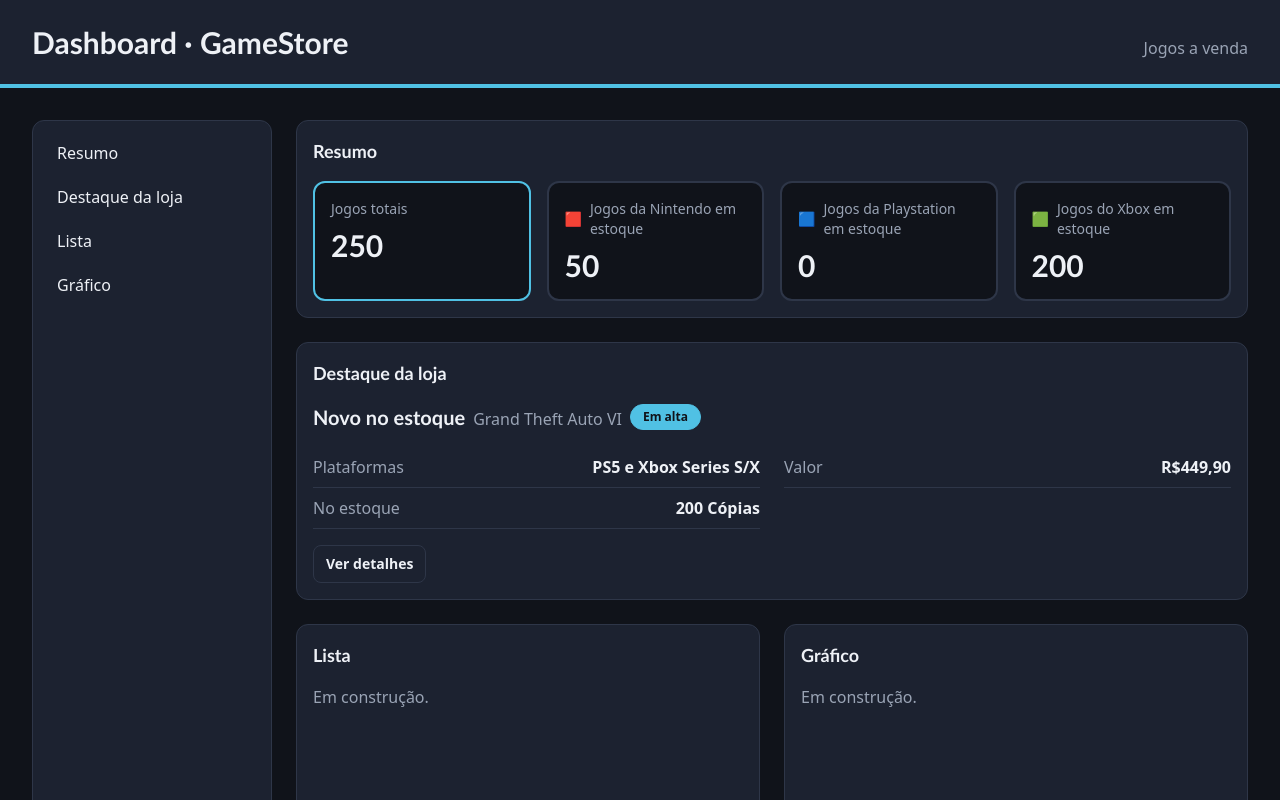
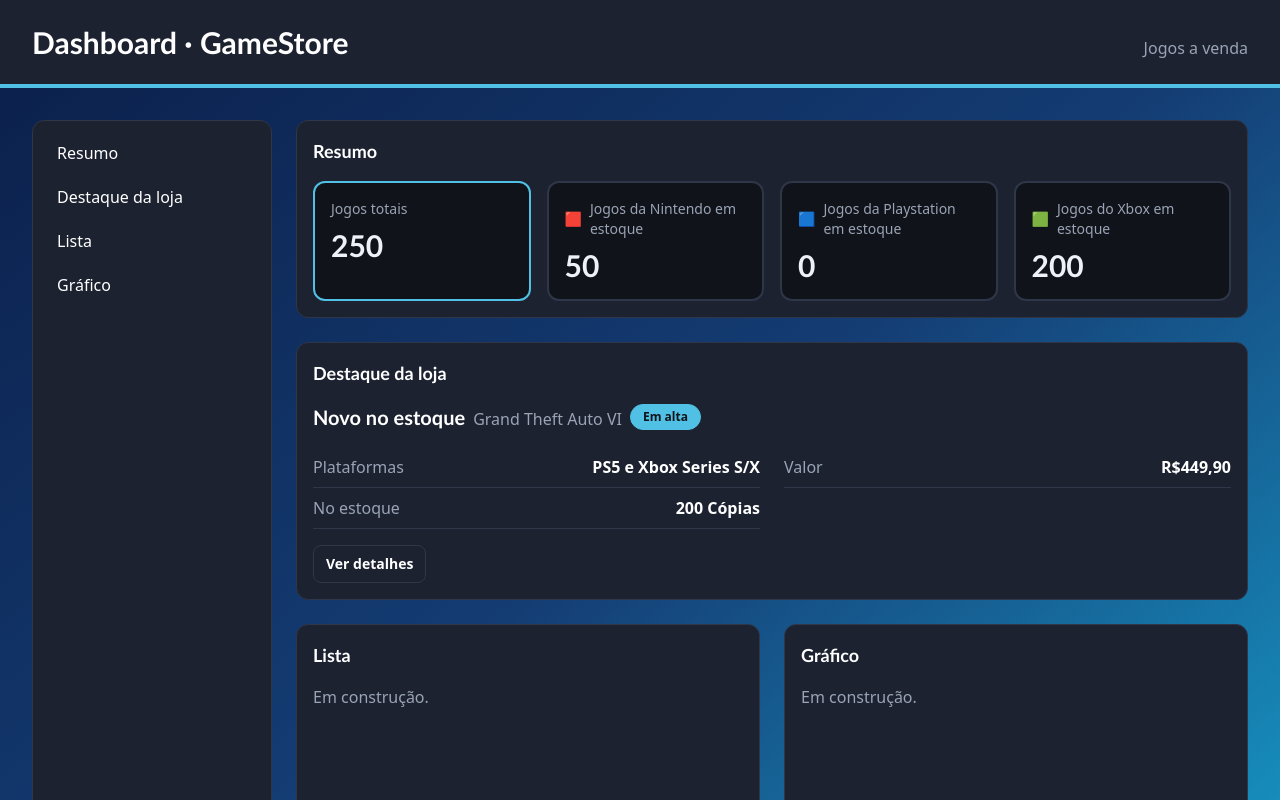
Before and after one commit to BrunoCapellari/dashboard-project, a React (Vite) app: page / in a window 1280 px wide. Shown: the top 800 px of the page. Built offline with nearby package versions, Linux system fonts and the light colour scheme.

Commit message:
Started altering visual look of website

```diff
--- a/src/App.jsx
+++ b/src/App.jsx
@@ -9,7 +9,8 @@ import DetailsToggle from './components/DetailsToggle.jsx';
 
 function App() {
   return (
-    <div className="flex min-h-screen flex-col bg-background text-foreground">
+    <div className="flex min-h-screen flex-col bg-gradient-to-br from-[#0b1e49] via-[#143d74] to-[#14a5d1] text-white">
+      {' '}
       <Header />
       <main
         className="grid flex-1 grid-cols-1 content-start gap-4 p-4
```
